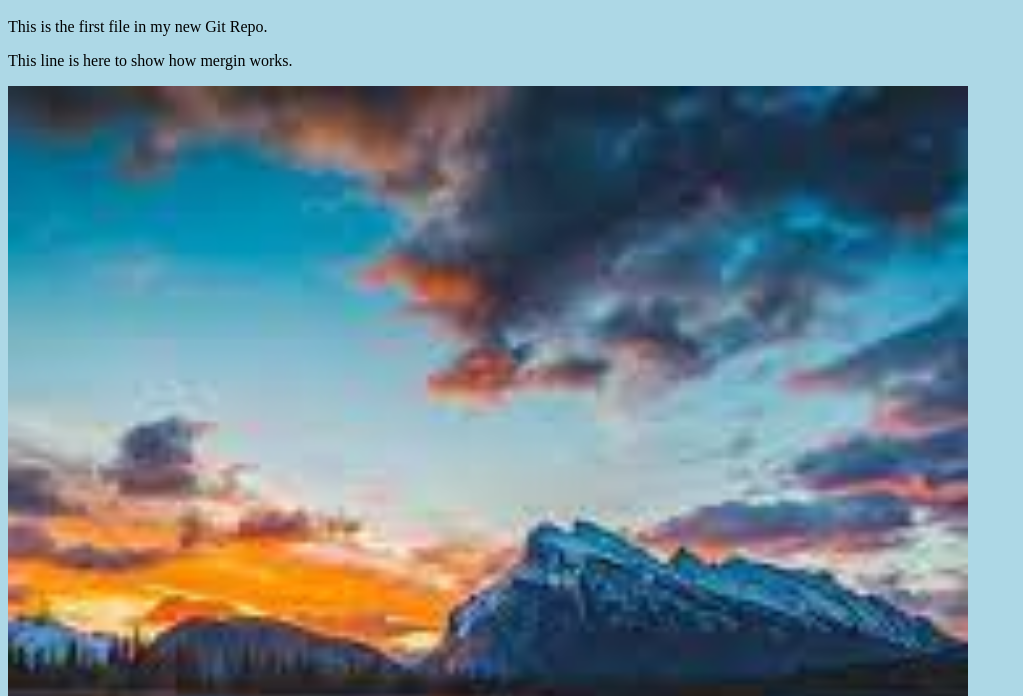
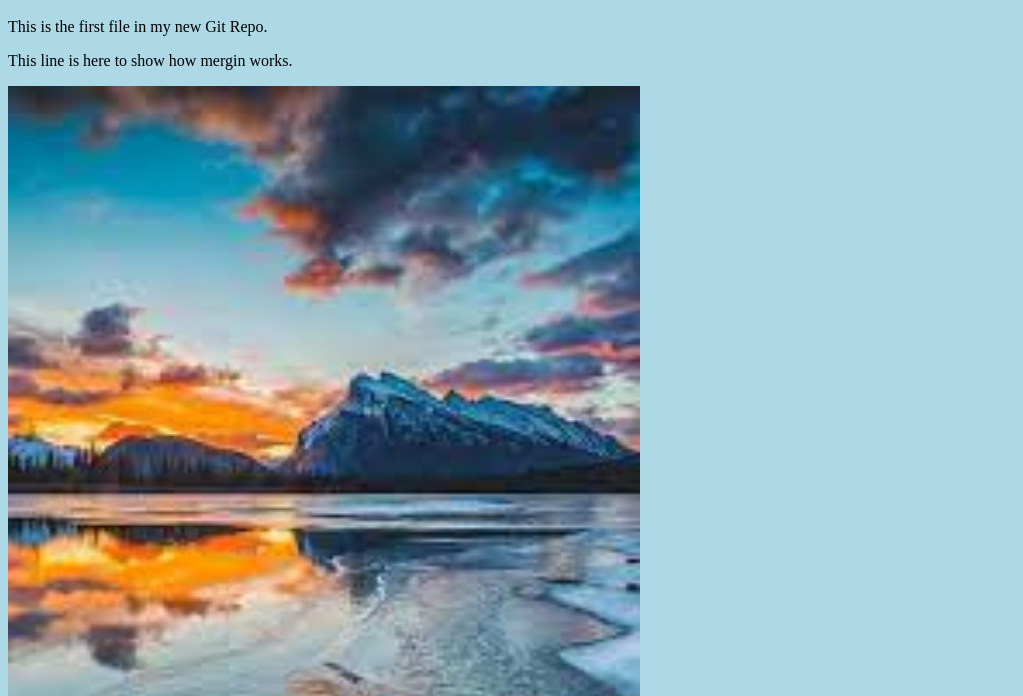
Before and after one commit to Prajwal-J-Work/html-web1, a plain HTML site: page index.html in a window 1280 px wide. Shown: the part 619-1315 px from the top of the page, without its empty margins (0-1023 px from the left). Drawn offline with Linux system fonts and the light colour scheme.

Commit message:
updated index.html resized image

```diff
--- a/index.html
+++ b/index.html
@@ -10,6 +10,6 @@
 <div><img src="download.jpg" alt="hello world from space" style="width:100%;max-width:960px"></div>
 <p>This is the first file in my new Git Repo.</p>
 <p>This line is here to show how mergin works.</p>
-<div><img src="img.jpg" alt="hello git from space" style="width:100%;max-width:960px"></div>
+<div><img src="img.jpg" alt="hello git from space" style="width:50%;max-width:960px"></div>
 </body>
 </html>
```
